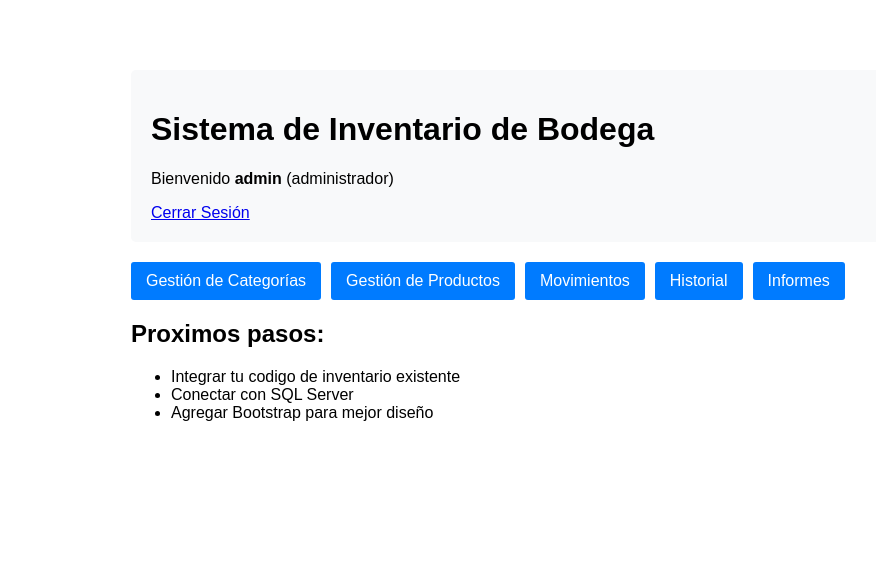
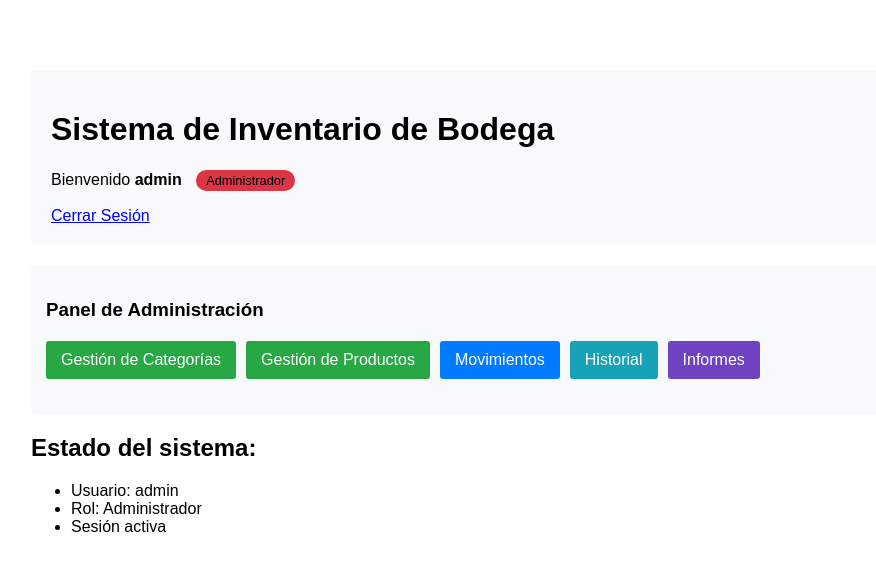
Before and after one commit to Amagioshi/Trabajo-Inventario-Bodega-, a Django app: page / in a window 1280 px wide. Shown: the top 571 px of the page, without its empty margins (109-985 px from the left). Run offline with Django 5.2, Linux system fonts and the light colour scheme; a user stored in the database is signed in.

Commit message:
se terminaron los usuarios y se dieron permisos para cada usuario

```diff
--- a/Bodega/Bodega1/templates/dashboard.html
+++ b/Bodega/Bodega1/templates/dashboard.html
@@ -3,33 +3,81 @@
 <head>
     <title>Dashboard - Sistema Inventario</title>
     <style>
-        body { font-family: Arial, sans-serif; max-width: 800px; margin: 50px auto; padding: 20px; }
+        body { font-family: Arial, sans-serif; max-width: 1000px; margin: 50px auto; padding: 20px; }
         .header { background: #f8f9fa; padding: 20px; border-radius: 5px; margin-bottom: 20px; }
         .menu { display: flex; gap: 10px; margin: 20px 0; }
-        .menu a { padding: 10px 15px; background: #007bff; color: white; text-decoration: none; border-radius: 3px; }
+        .menu a { padding: 10px 15px; color: white; text-decoration: none; border-radius: 3px; }
+        .admin-badge { background: #dc3545; }
+        .bodeguero-badge { background: #0d6efd; }
+        .invitado-badge { background: #6c757d; }
+        .role-badge {
+            display: inline-block;
+            padding: 3px 10px;
+            border-radius: 12px;
+            font-size: 0.8em;
+            margin-left: 10px;
+        }
     </style>
 </head>
 <body>
     <div class="header">
         <h1>Sistema de Inventario de Bodega</h1>
-        <p>Bienvenido <strong>{{ user.username }}</strong> ({{ user.tipo_usuario }})</p>
+        <p>Bienvenido <strong>{{ user.username }}</strong>
+            <span class="role-badge
+                {% if user.tipo_usuario == 'administrador' %}admin-badge
+                {% elif user.tipo_usuario == 'bodeguero' %}bodeguero-badge
+                {% else %}invitado-badge{% endif %}">
+                {{ user.get_tipo_usuario_display }}
+            </span>
+        </p>
         <a href="/logout/">Cerrar Sesión</a>
     </div>
 
-    <div class="menu">
-    <a href="/categorias/">Gestión de Categorías</a>
-    <a href="/productos/">Gestión de Productos</a>
-    <a href="/movimientos/">Movimientos</a>
-    <a href="/movimientos/historial/">Historial</a>
-    <a href="/informes/">Informes</a>
-</div>
+    <!-- MENU PARA ADMINISTRADORES -->
+    {% if user.tipo_usuario == 'administrador' %}
+    <div style="margin: 20px 0; padding: 15px; background: #f8f9fa; border-radius: 5px;">
+        <h3>Panel de Administración</h3>
+        <div class="menu">
+            <a href="/categorias/" style="background: #28a745;">Gestión de Categorías</a>
+            <a href="/productos/" style="background: #28a745;">Gestión de Productos</a>
+            <a href="/movimientos/" style="background: #007bff;">Movimientos</a>
+            <a href="/movimientos/historial/" style="background: #17a2b8;">Historial</a>
+            <a href="/informes/" style="background: #6f42c1;">Informes</a>
+        </div>
+    </div>
+    {% endif %}
+
+    <!-- MENU PARA BODEGUEROS -->
+    {% if user.tipo_usuario == 'bodeguero' %}
+    <div style="margin: 20px 0; padding: 15px; background: #f8f9fa; border-radius: 5px;">
+        <h3>Panel de Bodeguero</h3>
+        <div class="menu">
+            <a href="/productos/" style="background: #007bff;">Ver Productos</a>
+            <a href="/movimientos/" style="background: #28a745;">Ingresar Productos</a>
+            <a href="/movimientos/" style="background: #ffc107;">Egresar Productos</a>
+            <a href="/movimientos/historial/" style="background: #17a2b8;">Ver Historial</a>
+        </div>
+    </div>
+    {% endif %}
+
+    <!-- MENU PARA INVITADOS -->
+    {% if user.tipo_usuario == 'invitado' %}
+    <div style="margin: 20px 0; padding: 15px; background: #f8f9fa; border-radius: 5px;">
+        <h3>Panel de Invitado</h3>
+        <div class="menu">
+            <a href="/productos/" style="background: #007bff;">Ver Productos</a>
+            <a href="/movimientos/historial/" style="background: #17a2b8;">Ver Historial</a>
+        </div>
+        <p style="color: #6c757d; margin-top: 10px;">Nota: Solo puedes visualizar información, no modificar.</p>
+    </div>
+    {% endif %}
 
     <div>
-        <h2>Proximos pasos:</h2>
+        <h2>Estado del sistema:</h2>
         <ul>
-            <li>Integrar tu codigo de inventario existente</li>
-            <li>Conectar con SQL Server</li>
-            <li>Agregar Bootstrap para mejor diseño</li>
+            <li>Usuario: {{ user.username }}</li>
+            <li>Rol: {{ user.get_tipo_usuario_display }}</li>
+            <li>Sesión activa</li>
         </ul>
     </div>
 </body>
--- a/Bodega/Bodega1/urls.py
+++ b/Bodega/Bodega1/urls.py
@@ -10,4 +10,5 @@ urlpatterns = [
     path('movimientos/', views.gestion_movimientos, name='gestion_movimientos'),
     path('movimientos/historial/', views.historial_movimientos, name='historial_movimientos'),
     path('informes/', views.informes, name='informes'),
+    path('productos/ver/', views.ver_productos, name='ver_productos'),
 ]
--- a/Bodega/Bodega1/views.py
+++ b/Bodega/Bodega1/views.py
@@ -4,7 +4,9 @@ from django.contrib.auth.decorators import login_required
 from django.contrib.auth import login, logout, authenticate
 from django.contrib import messages
 from django.conf import settings
-# Importaciones ódigo legacy
+from .decorators import admin_required, bodeguero_required, puede_ver_productos, puede_egresar, puede_crear_categorias, puede_crear_productos
+
+# Importaciones código legacy
 from Bodega1.legacy.conexion import ConexionBD
 from Bodega1.legacy.servicios.categoria_servicio import CategoriaServicio
 from Bodega1.legacy.repositorios.categoria_repositorio import CategoriaRepositorio
@@ -14,6 +16,7 @@ from Bodega1.legacy.repositorios.producto_repositorio import ProductoRepositorio
 from Bodega1.legacy.repositorios.categoria_repositorio import CategoriaRepositorio
 from Bodega1.legacy.repositorios.movimiento_repositorio import MovimientoRepositorio
 from Bodega1.models import Usuario
+
 # Vista del dashboard
 @login_required
 def dashboard(request):
@@ -73,7 +76,7 @@ def logout_view(request):
     return redirect('login')
 
 # Vista de gestión de categorías
-@login_required
+@puede_crear_categorias
 def gestion_categorias(request):
     db = ConexionBD()
     try:
@@ -101,11 +104,30 @@ def gestion_categorias(request):
         })
     finally:
         db.cerrar_conexion()
+@puede_ver_productos
+def ver_productos(request):
+    """Vista para VER productos (todos los roles)"""
+    db = ConexionBD()
+    try:
+        db.conectar()
+        repo_productos = ProductoRepositorio(db)
+
+        productos = repo_productos.obtener_todos()
+        return render(request, 'ver_productos.html', {
+            'productos': productos
+        })
+
+    except Exception as e:
+        messages.error(request, f'Error de conexión: {e}')
+        return render(request, 'ver_productos.html', {
+            'productos': []
+        })
+    finally:
+        db.cerrar_conexion()
 
 
 
-
-@login_required
+@puede_crear_productos
 def gestion_productos(request):
     db = ConexionBD()
     try:
@@ -143,9 +165,7 @@ def gestion_productos(request):
     finally:
         db.cerrar_conexion()
 
-
-
-@login_required
+@bodeguero_required
 def gestion_movimientos(request):
     db = ConexionBD()
     try:
@@ -186,7 +206,7 @@ def gestion_movimientos(request):
     finally:
         db.cerrar_conexion()
 
-@login_required
+@puede_ver_productos
 def historial_movimientos(request):
     db = ConexionBD()
     try:
@@ -217,8 +237,7 @@ def historial_movimientos(request):
     finally:
         db.cerrar_conexion()
 
-
-@login_required
+@admin_required
 def informes(request):
     db = ConexionBD()
     try:
```
Also changed, not shown: Bodega/Bodega1/decorators.py (+22 -6 lines), Bodega/Bodega1/templates/ver_productos.html (added, +63 -0 lines), Bodega/db.sqlite3.
